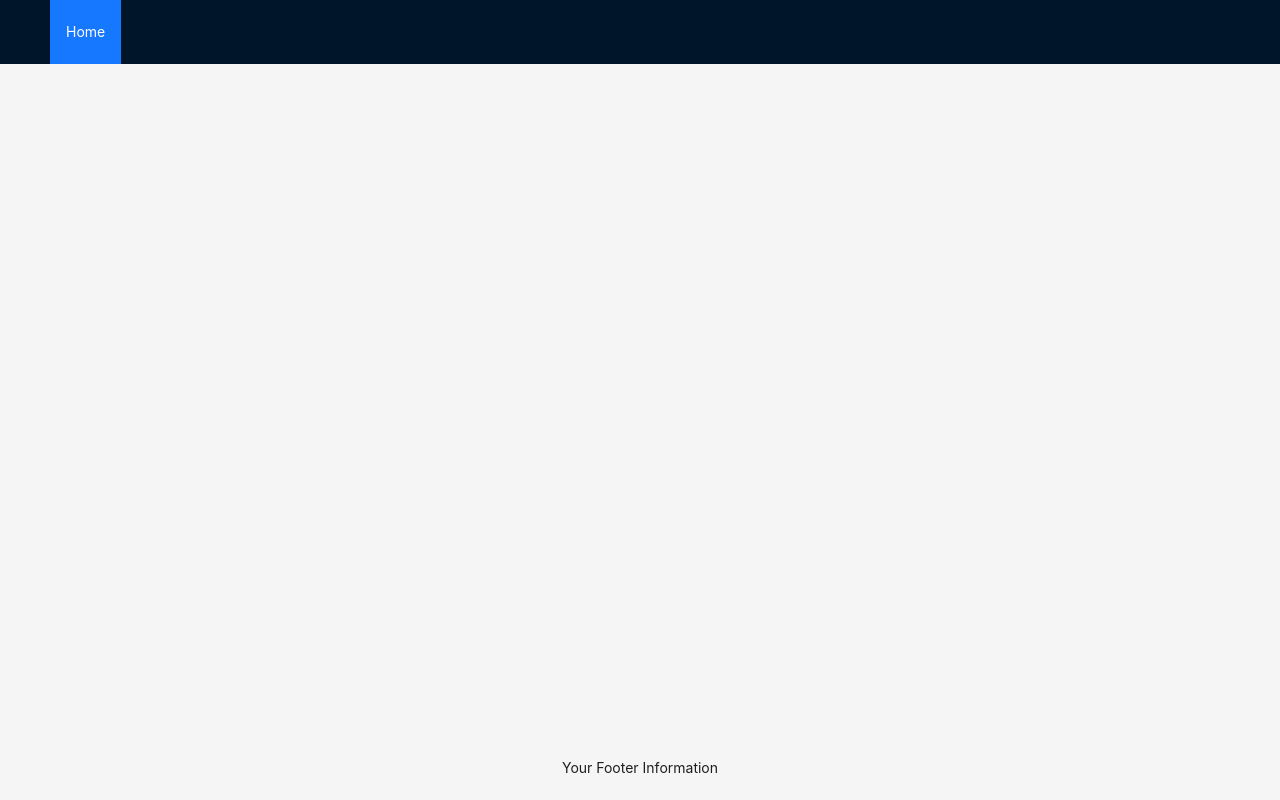
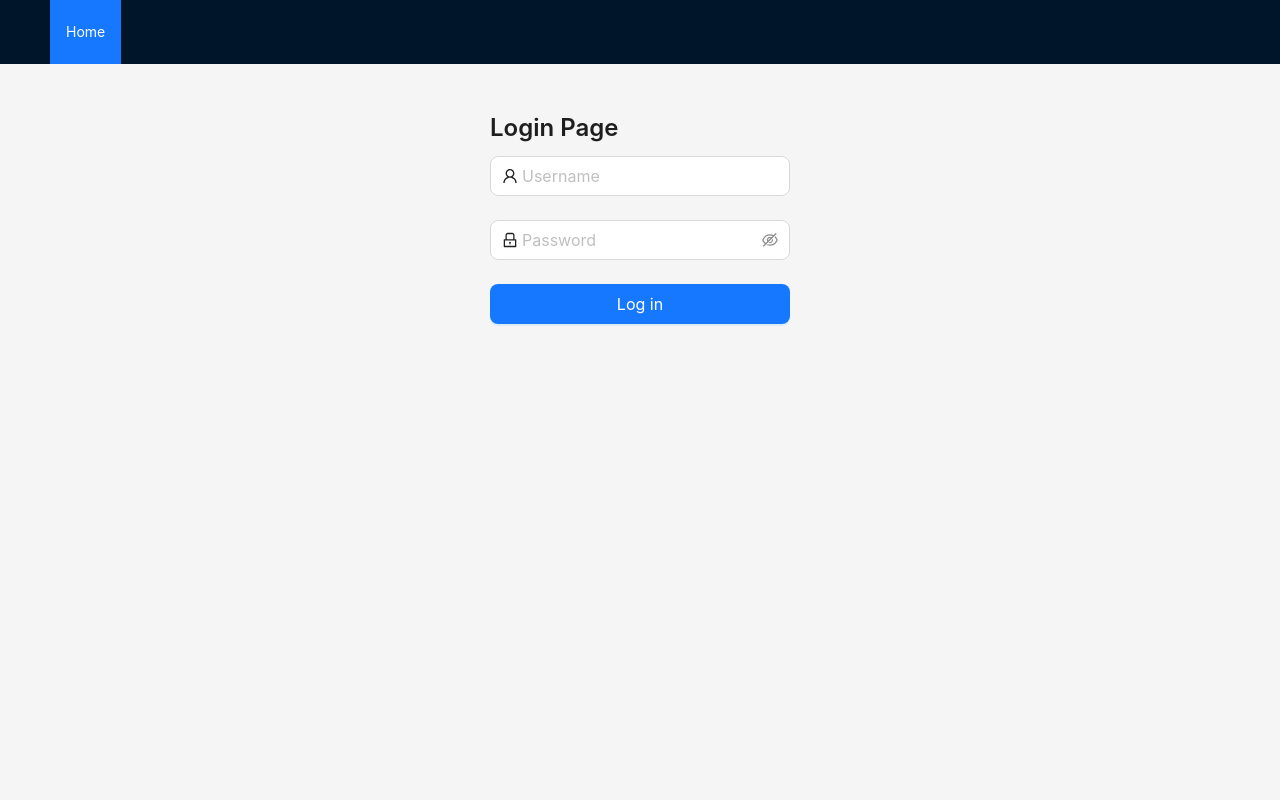
Before and after one commit to yasirshabbir44/reactjs-investing-portfolio, a React (Create React App) app: page /login in a window 1280 px wide. Built offline with nearby package versions, Linux system fonts and the light colour scheme.

Commit message:
Login page functionality added

```diff
--- a/src/App.js
+++ b/src/App.js
@@ -1,14 +1,22 @@
 // App.js
-import React from 'react';
-import { BrowserRouter as Router, Route, Routes } from 'react-router-dom';
-import { Layout } from 'antd';
-import AppHeader from './components/AppHeader';
-import HomePage from './components/home/Home';
-
-const { Content, Footer } = Layout;
+import React, { useState } from 'react';
+import { BrowserRouter as Router, Routes, Route, Navigate } from 'react-router-dom';
+import LoginPage from '../src/components/login/LoginPage';
+import HomePage from '../src/components/home/Home';
+import AppHeader from "./components/AppHeader";
+import {Layout} from "antd";
+import {Content} from "antd/es/layout/layout";
+import {Footer} from "antd/es/modal/shared";
 
 const App = () => {
+  const [loggedInUser, setLoggedInUser] = useState(null);
+
+  const handleLogin = (username) => {
+    setLoggedInUser(username);
+  };
+
   return (
+
     <Router>
         <Layout style={{ minHeight: '100vh' }}>
             <AppHeader />
@@ -16,12 +24,18 @@ const App = () => {
                 <Content style={{ margin: '0 16px' }}>
                     <div className="site-layout-background" style={{ padding: 24, minHeight: 360 }}>
                         <Routes>
-                <Route path="/" element={<HomePage />} />
-                {/* Add more routes as needed */}
+                            <Route
+                                path="/login"
+                                element={loggedInUser ? <Navigate to="/" /> : <LoginPage onLogin={handleLogin} />}
+                            />
+                            <Route
+                                path="/"
+                                element={loggedInUser ? <HomePage username={loggedInUser} /> : <Navigate to="/login" />}
+                            />
                         </Routes>
                     </div>
                 </Content>
-          <Footer style={{ textAlign: 'center' }}>Your Footer Information</Footer>
+                {/*<Footer style={{ textAlign: 'center' }}>Your Footer Information</Footer>*/}
             </Layout>
         </Layout>
     </Router>
--- /dev/null
+++ b/src/components/login/LoginPage.js
@@ -0,0 +1,70 @@
+// LoginPage.js
+import React, { useState } from 'react';
+import { Form, Input, Button, Typography } from 'antd';
+import { UserOutlined, LockOutlined } from '@ant-design/icons';
+import { useNavigate } from 'react-router-dom';
+
+const { Title } = Typography;
+
+const LoginPage = ({ onLogin }) => {
+    const [username, setUsername] = useState('');
+    const [password, setPassword] = useState('');
+    const navigate = useNavigate();
+
+    const handleLogin = () => {
+        // Perform your authentication logic here
+        // For simplicity, always consider it successful
+        const isAuthenticated = true;
+
+        if (isAuthenticated) {
+            // Update the app state to indicate that the user is logged in
+            onLogin(username);
+
+            // Redirect to the home page
+            navigate('/');
+        }
+    };
+
+    return (
+        <div style={{ maxWidth: '300px', margin: 'auto' }}>
+            <Title level={3}>Login Page</Title>
+            <Form
+                name="loginForm"
+                initialValues={{ remember: true }}
+                onFinish={handleLogin}
+                size="large"
+            >
+                <Form.Item
+                    name="username"
+                    rules={[{ required: true, message: 'Please input your username!' }]}
+                >
+                    <Input
+                        prefix={<UserOutlined className="site-form-item-icon" />}
+                        placeholder="Username"
+                        value={username}
+                        onChange={(e) => setUsername(e.target.value)}
+                    />
+                </Form.Item>
+                <Form.Item
+                    name="password"
+                    rules={[{ required: true, message: 'Please input your password!' }]}
+                >
+                    <Input.Password
+                        prefix={<LockOutlined className="site-form-item-icon" />}
+                        type="password"
+                        placeholder="Password"
+                        value={password}
+                        onChange={(e) => setPassword(e.target.value)}
+                    />
+                </Form.Item>
+                <Form.Item>
+                    <Button type="primary" htmlType="submit" block>
+                        Log in
+                    </Button>
+                </Form.Item>
+            </Form>
+        </div>
+    );
+};
+
+export default LoginPage;
```
Lines whose indentation alone changed are shown as unchanged.
